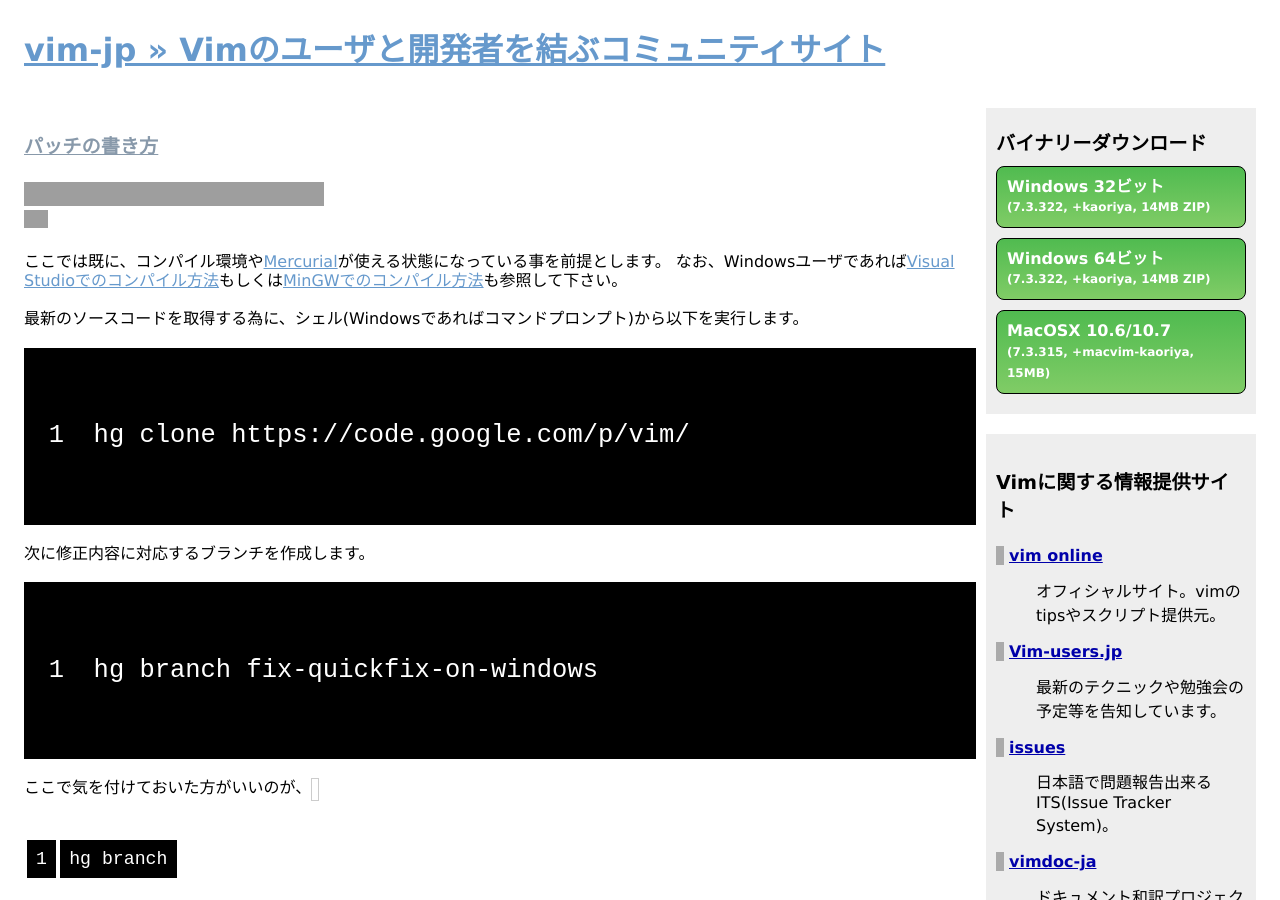
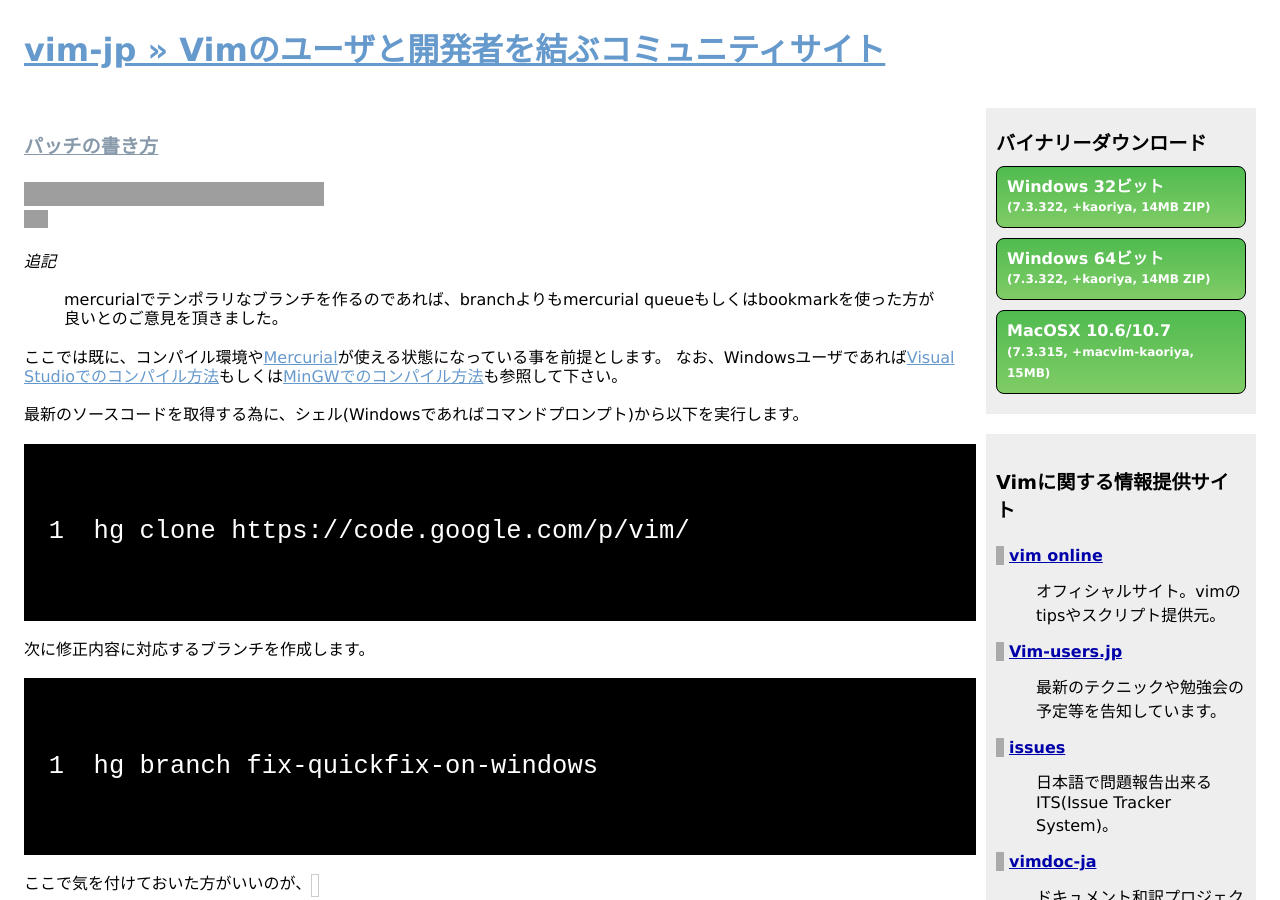
Before and after one commit to vim-jp/vim-jp.github.io, a Jekyll site: the page built from docs/how_to_write_patches.md, in a window 1280 px wide and 900 px high. Built offline with Jekyll 4.4.1, drawn with Linux system fonts in a browser that asks for light colours; nearby versions of some CDN libraries; Markdown is read by kramdown in place of the engine named in the settings; comment, search, counter and statistics services are not loaded; grey boxes are pictures that could not be loaded.

Commit message:
better to use mq

```diff
--- a/docs/how_to_write_patches.md
+++ b/docs/how_to_write_patches.md
@@ -2,6 +2,9 @@
 layout: docs
 title: パッチの書き方
 ---
+
+*追記*
+> mercurialでテンポラリなブランチを作るのであれば、branchよりもmercurial queueもしくはbookmarkを使った方が良いとのご意見を頂きました。
 
 ここでは既に、コンパイル環境や[Mercurial](http://mercurial.selenic.com/)が使える状態になっている事を前提とします。
 なお、Windowsユーザであれば[Visual Studioでのコンパイル方法](http://vim-jp.org/docs/build_windows_msvc.html)もしくは[MinGWでのコンパイル方法](http://vim-jp.org/docs/build_windows_mingw.html)も参照して下さい。
```
